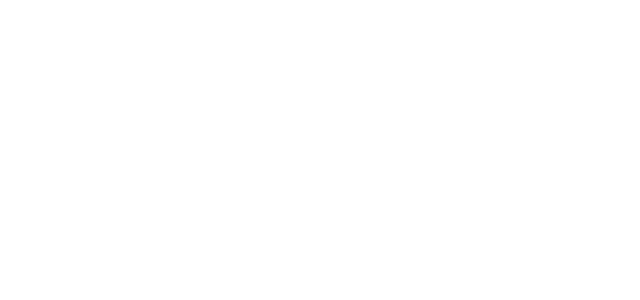
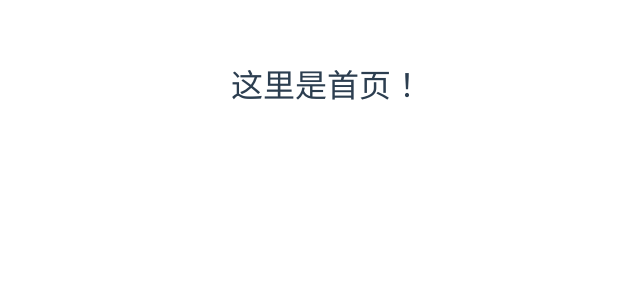
Before and after one commit to PioneerR/vue-myself, a Vue app: page /#/ in a window 1280 px wide. Shown: the top 300 px of the page, without its empty margins (313-953 px from the left). Built offline with nearby package versions, Linux system fonts and the light colour scheme.

Commit message:
项目首页

```diff
--- a/package.json
+++ b/package.json
@@ -14,6 +14,7 @@
     "build": "node build/build.js"
   },
   "dependencies": {
+    "axios": "^0.21.0",
     "vue": "^2.5.2",
     "vue-router": "^3.0.1",
     "vuex": "^3.6.0"
--- /dev/null
+++ b/src/components/Index.vue
@@ -0,0 +1,34 @@
+<template>
+  <div class="hello">
+    <h1>{{ msg }}</h1>
+  </div>
+</template>
+
+
+<script>
+  export default {
+    data () {
+      return {
+        msg: '这里是首页！'
+      }
+    }
+  }
+</script>
+
+
+<style scoped>
+  h1, h2 {
+    font-weight: normal;
+  }
+  ul {
+    list-style-type: none;
+    padding: 0;
+  }
+  li {
+    display: inline-block;
+    margin: 0 10px;
+  }
+  a {
+    color: #42b983;
+  }
+</style>
--- a/src/router/index.js
+++ b/src/router/index.js
@@ -5,6 +5,8 @@ Vue.use(Router);
 
 // 引入自定义组件 - 懒加载(提高页面加载速度)
 const HelloWorld = resolve => require(['@/components/HelloWorld'], resolve);
+// 首页
+const Index = resolve => require(['@/components/Index'], resolve);
 
 // 路由
 export default new Router({
@@ -13,6 +15,10 @@ export default new Router({
 	mode: 'hash',	// 默认模式
 	routes: [
 		{
+			path: '/',
+			component: Index
+		},
+		{
 			path: '/index',
 			component: HelloWorld
 		}
```
Also changed, not shown: src/main.js (+17 -3 lines), 2 other files (tests, documents, lock files or other folders). Lines whose indentation alone changed are shown as unchanged.
